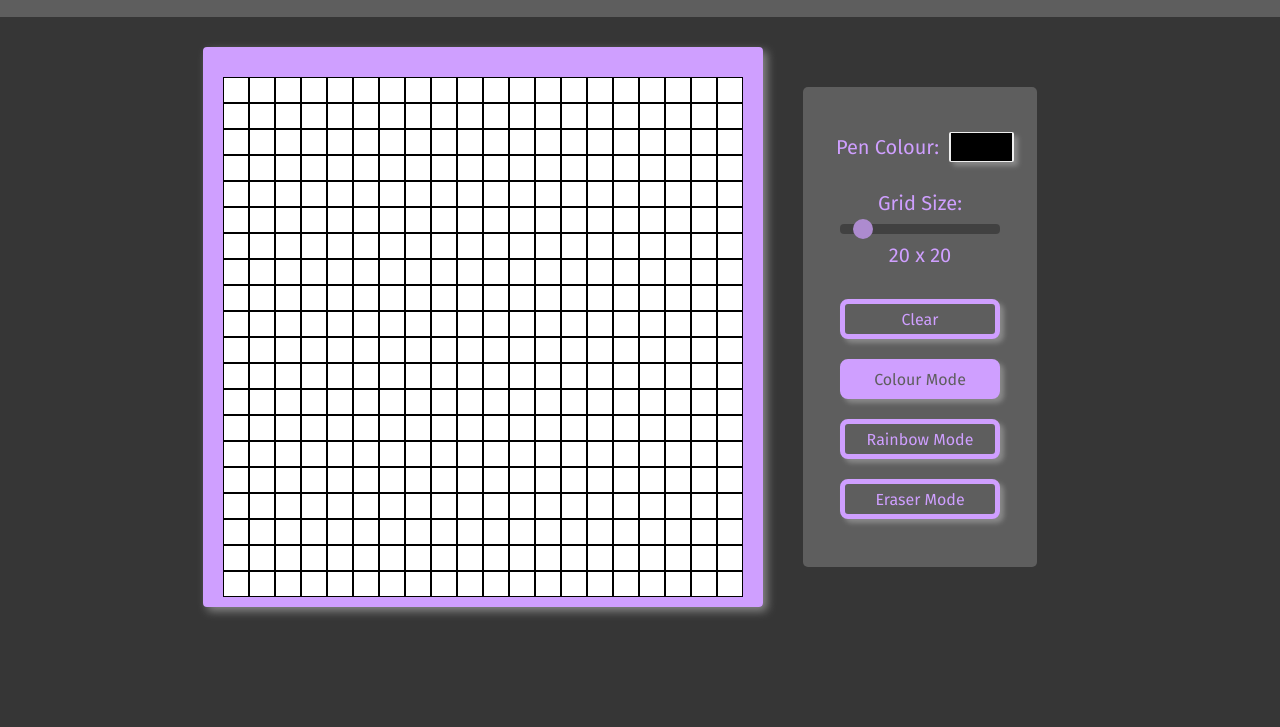
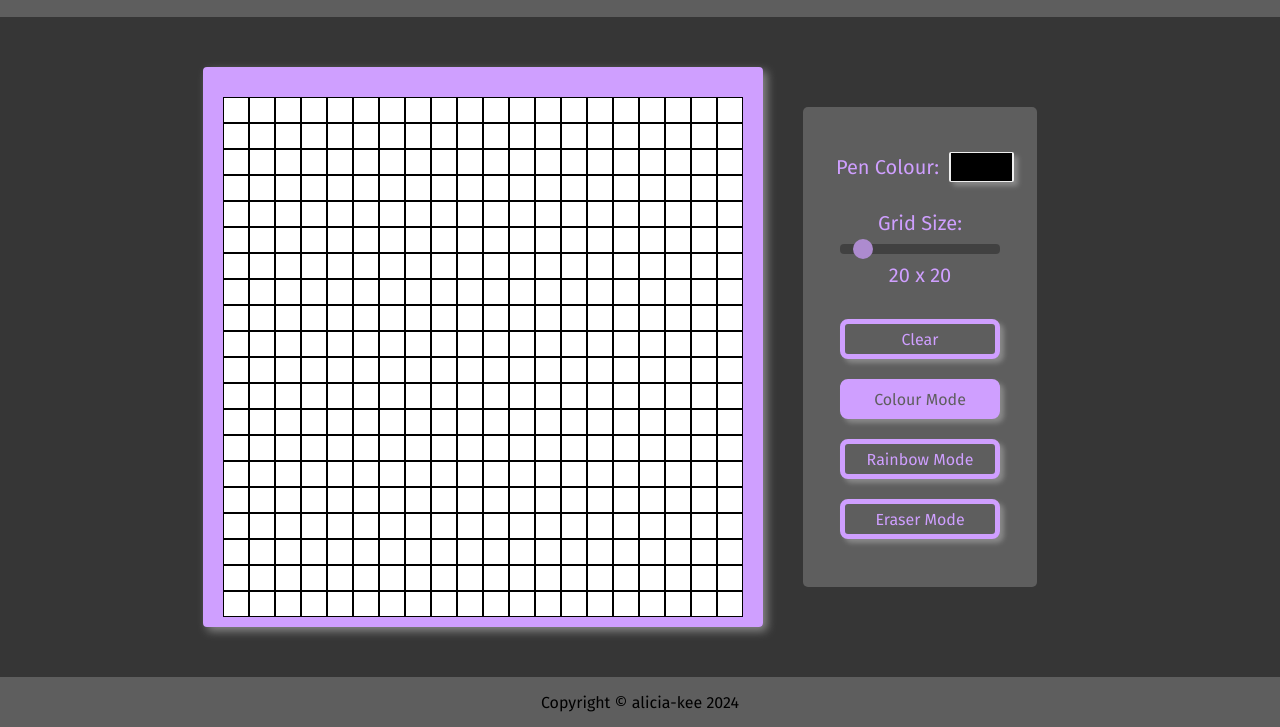
Before and after one commit to alicia-kee/etch-a-sketch, a plain HTML site: page index.html in a window 1280 px wide. Shown: the part 124-851 px from the top of the page. Before the commit the page ends 800 px from the top, so only its background shows below. Drawn offline with Linux system fonts and the light colour scheme; a web font is replaced by a local one.

Commit message:
Add footer

```diff
--- a/index.html
+++ b/index.html
@@ -36,6 +36,9 @@
             <button class="eraser-btn">Eraser Mode</button>
         </div>
     </div>
+
+    <div class="footer">Copyright © alicia-kee 2024</div>
+
     <script src="javascript.js"></script>
 </body>
 </html>
--- a/style.css
+++ b/style.css
@@ -30,8 +30,18 @@ body{
 .body-container{
     display: flex;
     justify-content: center;
-    margin: 30px;
+    margin: 50px 20px;
     flex-wrap: wrap;
+}
+
+.footer{
+    height: 50px;
+    background-color: #5e5e5e;
+    display:flex;
+    justify-content: center;
+    align-items: center;
+    font-family: "Fira Sans", sans-serif;
+    color: black;
 }
 
 /*grid things:*/
```
